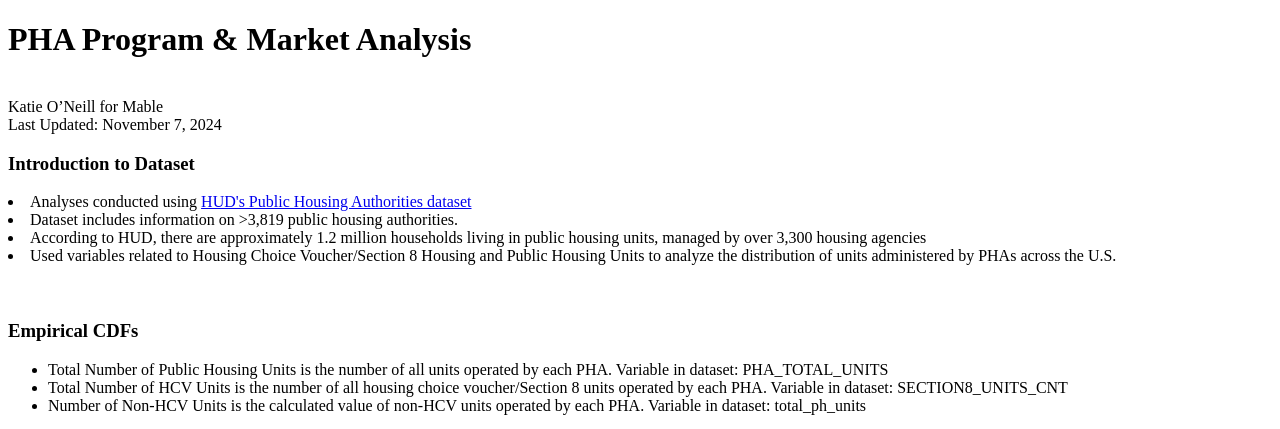
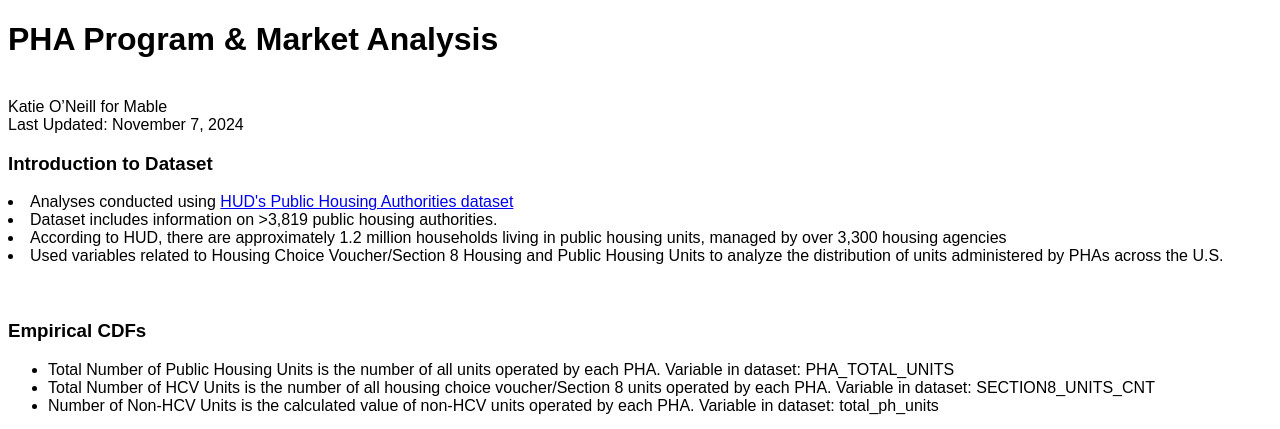
Before and after one commit to kathion3/mableassignment, a plain HTML site: page index.html in a window 1280 px wide. Shown: the top 429 px of the page. Drawn offline with Linux system fonts and the light colour scheme; grey boxes are pictures that could not be loaded.

Commit message:
Update index.html

```diff
--- a/index.html
+++ b/index.html
@@ -1,10 +1,16 @@
 <!DOCTYPE html>
 <html lang="en">
+<style>
+  html * {
+    font-family: Arial;
+  }
+</style>
 <head>
     <meta charset="UTF-8">
     <meta name="viewport" content="width=device-width, initial-scale=1.0">
     <title>PHA Program & Market Analysis Report</title>
 </head>
+
 <body>
 
 <h1><strong>PHA Program & Market Analysis</strong></h1><br />
```
